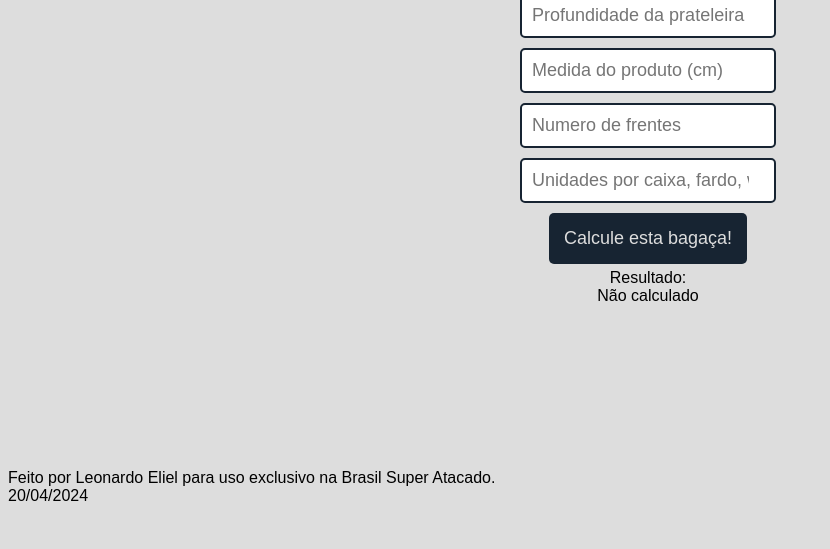
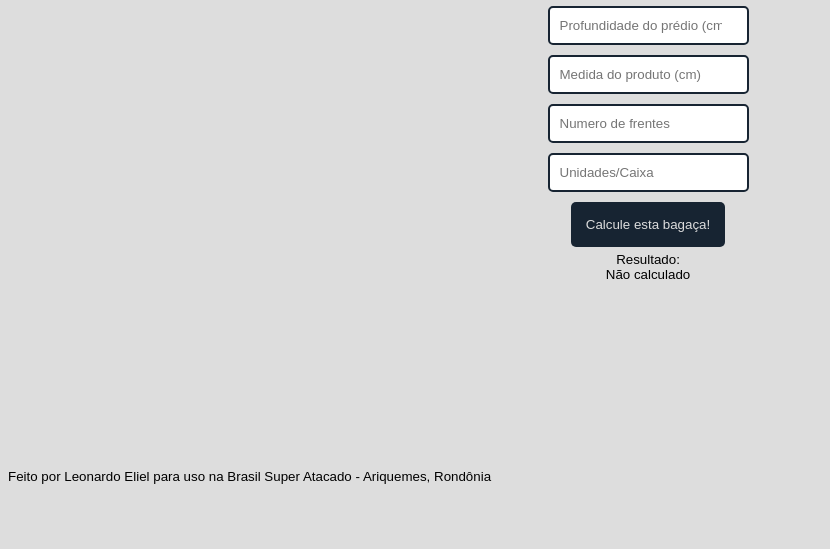
Before and after one commit to LeoEliel/auto-capacitor, a plain HTML site: page index.html in a window 1280 px wide. Shown: the part 251-800 px from the top of the page, without its empty margins (0-830 px from the left). Drawn offline with Linux system fonts and the light colour scheme.

Commit message:
refazendo o projeto

```diff
--- a/index.html
+++ b/index.html
@@ -16,7 +16,7 @@
                 <h1>Auto Capacitor</h1>
 
                 <!-- <label for="shelfDeepness">Profundidade da prateleira:</label> -->
-                <input type="number" id="shelfDeepness" placeholder="Profundidade da prateleira (cm)" class="form-item" min="1" step="0.1">
+                <input type="number" id="shelfDeepness" placeholder="Profundidade do prédio (cm)" class="form-item" min="1" step="0.1">
 
                 <!-- <label for="productMeasure">Medida do Produto:</label> -->
                 <input type="number" name="productMeasure" id="productMeasure" placeholder="Medida do produto (cm)" class="form-item" min="1" step="0.1">
@@ -25,7 +25,7 @@
                 <input type="number" name="qtdRows" id="qtdRows" placeholder="Numero de frentes" class="form-item" min="0">
 
                 <!-- <label for="unitskPerPack">Unidades por Caixa:</label> -->
-                <input type="number" name="unitsPerPack" id="unitsPerPack" placeholder="Unidades por caixa, fardo, whatever" class="form-item" min="1">
+                <input type="number" name="unitsPerPack" id="unitsPerPack" placeholder="Unidades/Caixa" class="form-item" min="1">
 
                 <button type="submit" id="send" class="form-item">Calcule esta bagaça!</button>
                 <!-- <button type="reset" id="reset" class="form-item">Resetar</button> -->
@@ -36,8 +36,7 @@
         </section>
 
         <footer class="footer-container">
-            <span>Feito por Leonardo Eliel para uso exclusivo na Brasil Super Atacado.</span>
-            <span>20/04/2024</span>
+            <span>Feito por Leonardo Eliel para uso na Brasil Super Atacado - Ariquemes, Rondônia</span>
         </footer>
         <script type="text/javascript" src="index.js"></script>
     </body>
--- a/style.css
+++ b/style.css
@@ -2,6 +2,7 @@ body {
     width: 100vw;
     background-color: #ddd;
     font-family: sans-serif;
+    font-size: smaller;
 }
 
 .form-container {
@@ -14,12 +15,12 @@ body {
 }
 
 .form-item {
-    width: fit-content;
+    min-width: fit-content;
     margin: 5px;
     padding: 10px;
     border-radius: 5px;
     border: 2px solid #172432;
-    font-size: large;
+
 }
 
 .footer-container {
@@ -37,5 +38,4 @@ body {
     color: #ddd;
     padding: 15px;
     border-radius: 5px;
-    font-size: large;
 }
```
